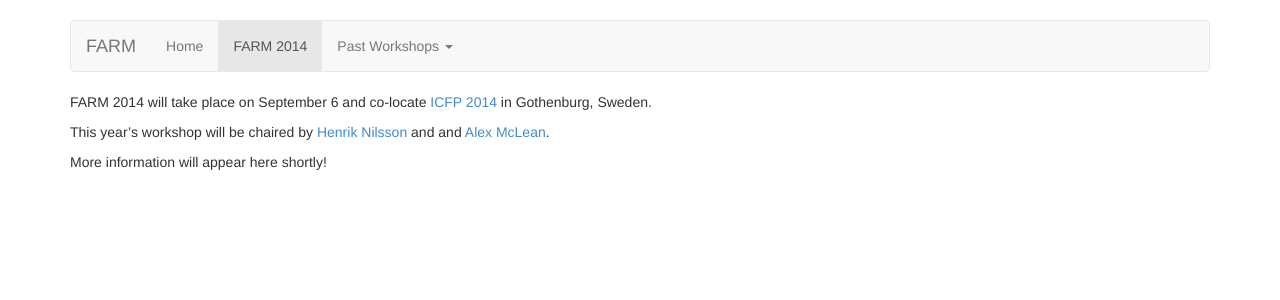
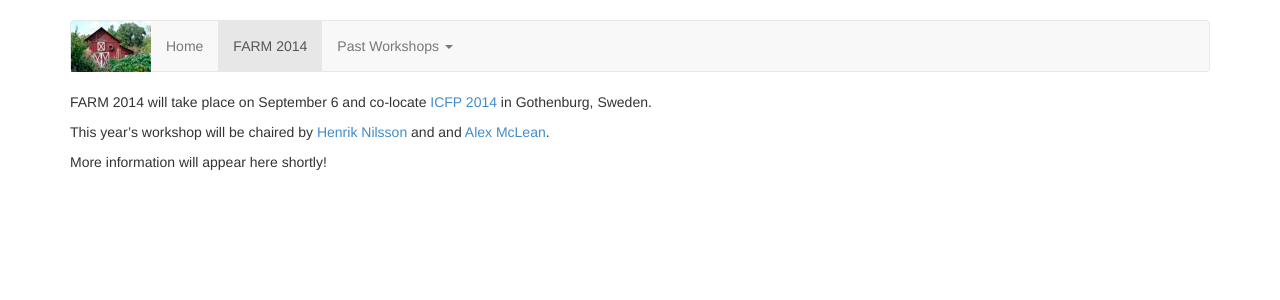
Before and after one commit to functional-art/functional-art.github.com, a Jekyll site: the page built from 2014/index.md, in a window 1280 px wide. Shown: the top 300 px of the page. Built offline with Jekyll 4.4.1, drawn with Linux system fonts in a browser that asks for light colours; nearby versions of some CDN libraries.

Commit message:
Logo in upper-left corner of default layout.

```diff
--- a/_layouts/default.html
+++ b/_layouts/default.html
@@ -15,6 +15,9 @@
 
     <!-- Custom styles for this template -->
     <link href="/css/navbar.css" rel="stylesheet">
+
+    <!-- FARM custom -->
+    <link href="/css/farm.css" rel="stylesheet">
 
     <!-- Just for debugging purposes. Don't actually copy this line! -->
     <!--[if lt IE 9]><script src="../../docs-assets/js/ie8-responsive-file-warning.js"></script><![endif]-->
@@ -39,7 +42,8 @@
             <span class="icon-bar"></span>
             <span class="icon-bar"></span>
           </button>
-          <a class="navbar-brand" href="/">FARM</a>
+          <a class="navbar-brand" href="/"><img
+          src="/files/farm-tiny.jpg" alt="FARM"></img></a>
         </div>
         <div class="navbar-collapse collapse">
           <ul class="nav navbar-nav">
--- /dev/null
+++ b/css/farm.css
@@ -0,0 +1,3 @@
+.navbar-brand {
+  padding: 0px;
+}
```
Also changed, not shown: files/farm-tiny.jpg (added).
